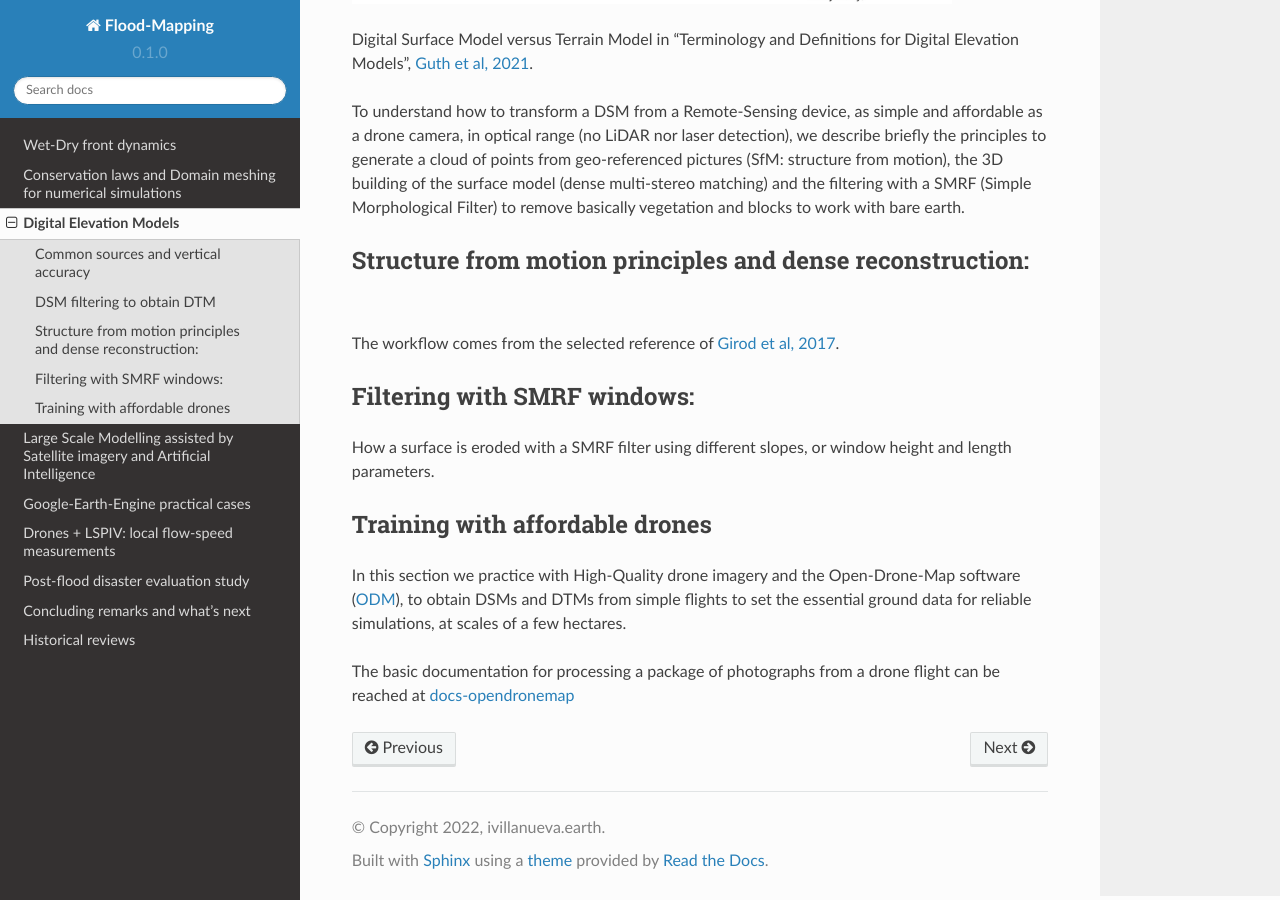
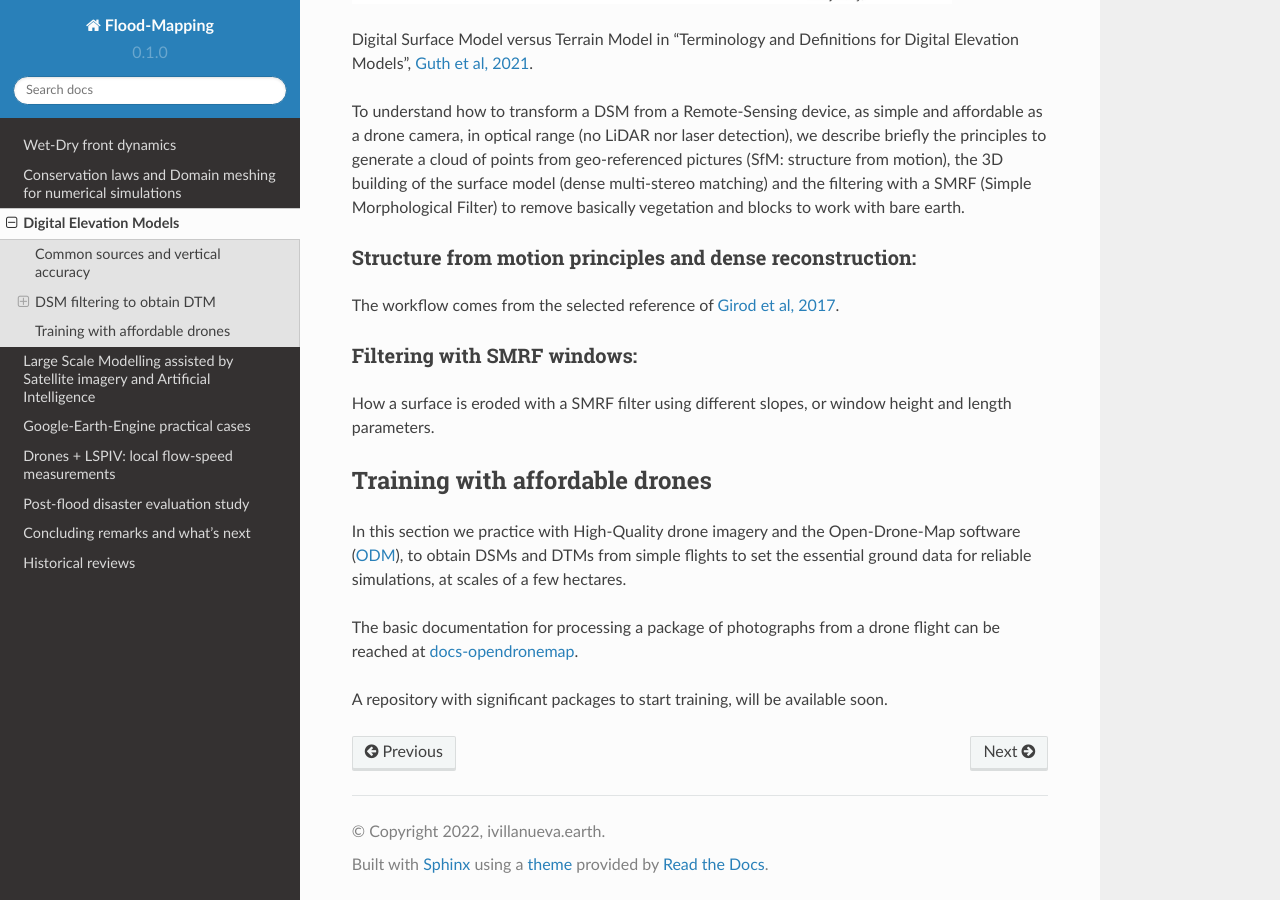
Before and after one commit to ivillamadrid/FloodMapping, a Sphinx documentation site: the page built from docs/source/dem.rst, in a window 1280 px wide and 900 px high, scrolled down 925 px. Built offline with Sphinx 7.4.7 and the Read the Docs theme 2.0.0, drawn with Linux system fonts in a browser that asks for light colours.

Commit message:
Update dem.rst

```diff
--- a/docs/source/dem.rst
+++ b/docs/source/dem.rst
@@ -32,7 +32,7 @@ we describe briefly the principles to generate a cloud of points from geo-refere
 
 
 Structure from motion principles and dense reconstruction:
-----------------------------------------------------------
+^^^^^^^^^^^^^^^^^^^^^^^^^^^^^^^^^^^^^^^^^^^^^^^^^^^^^^^^^^
 
 
 The workflow comes from the selected reference of `Girod et al, 2017`_.
@@ -41,7 +41,7 @@ The workflow comes from the selected reference of `Girod et al, 2017`_.
 
 
 Filtering with SMRF windows:
-----------------------------
+^^^^^^^^^^^^^^^^^^^^^^^^^^^^
 
 How a surface is eroded with a SMRF filter using different slopes, or window height and length  parameters.
 
@@ -56,6 +56,8 @@ set the essential ground data for reliable simulations, at scales of a few hecta
 
 .. _ODM: https://opendronemap.org/
 
-The basic documentation for processing a package of photographs from a drone flight can be reached at `docs-opendronemap`_
+The basic documentation for processing a package of photographs from a drone flight can be reached at `docs-opendronemap`_.
 
 .. _docs-opendronemap: https://docs.opendronemap.org/
+
+A repository with significant packages to start training, will be available soon.
```
